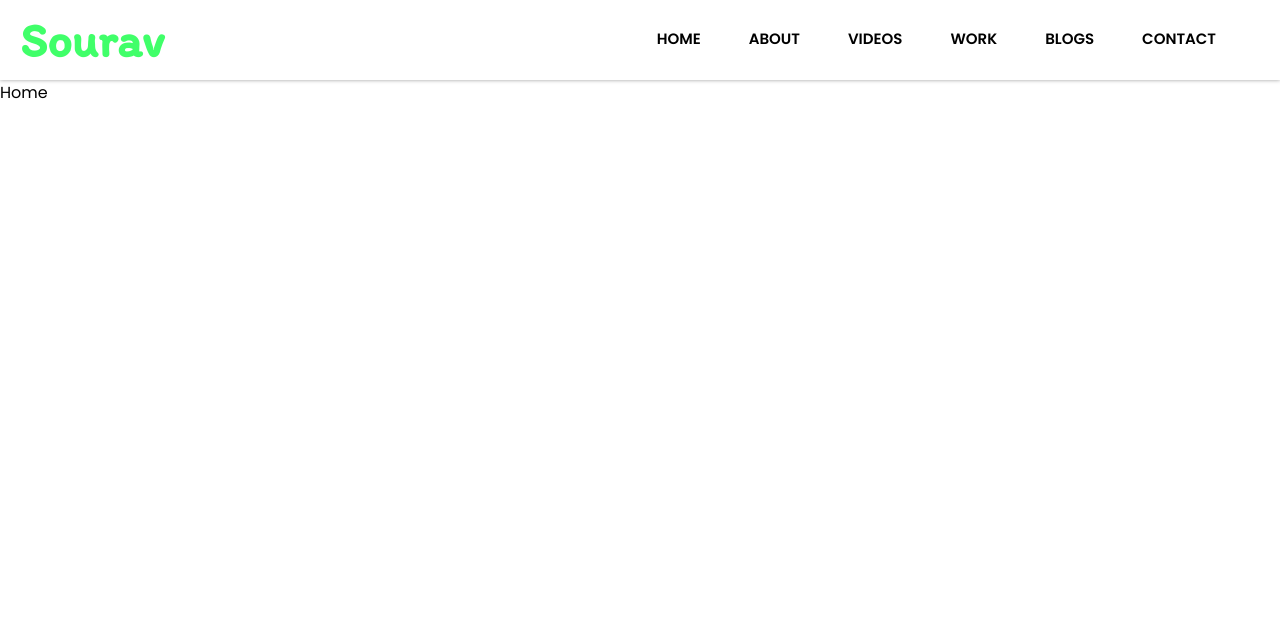
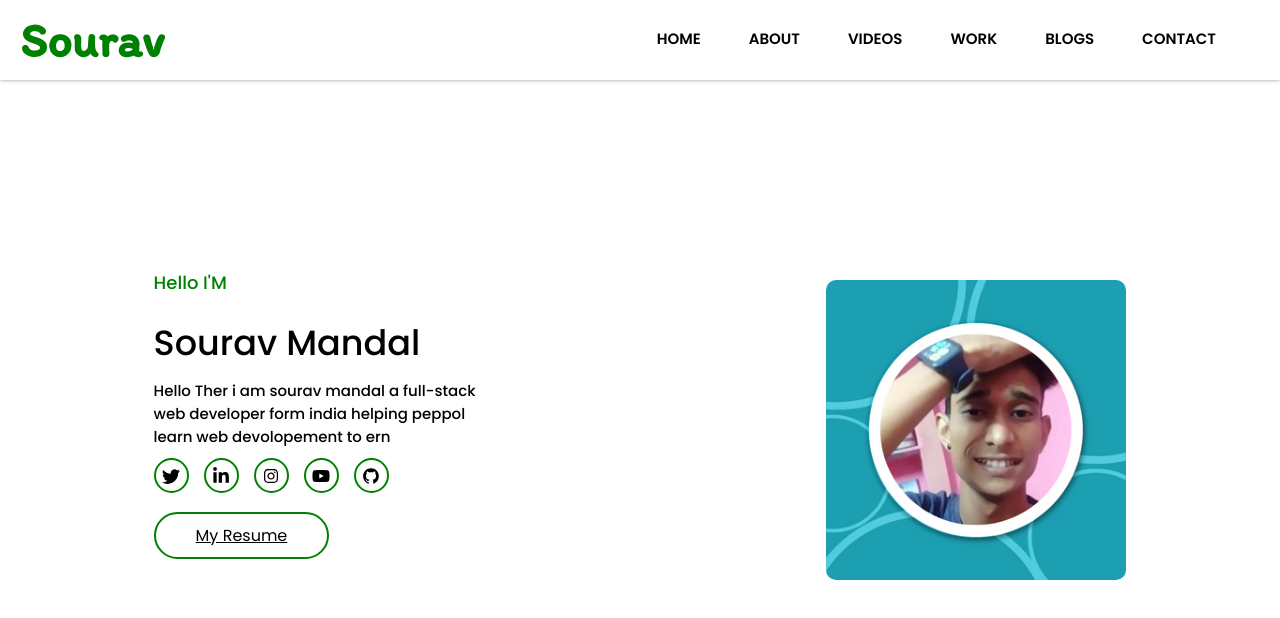
Before and after one commit to souravcodeweb/sourav_mandal, a React (Create React App) app: page / in a window 1280 px wide. Shown: the top 618 px of the page. Built offline with nearby package versions, Linux system fonts and the light colour scheme.

Commit message:
add all file

```diff
--- /dev/null
+++ b/src/Components/Pages/Home.css
@@ -0,0 +1,145 @@
+section{
+    padding: 150px 12%;
+}
+
+
+.home{
+    display: flex;
+    justify-content: space-between;
+    align-items: center;
+    flex-wrap: wrap;
+}
+.home .text{
+    width: 350px;
+}
+.home .text h1{
+    font-size: 18px;
+    font-weight: 500;
+    color: #008000;
+    margin-bottom: 20px;
+}
+.home .text h2{
+    font-size: 35px;
+    font-weight: 500;
+    color: var(--text-color);
+    margin-bottom: 10px;
+}
+.home .text p{
+    font-size: 15px;
+    color: var(--text-color);
+    font-weight: 500;
+    margin-bottom: 10px;
+    font-family: 'Poppins', sans-serif;
+}
+.socil-links a{
+    width: 35px;
+    height: 35px;
+    border-radius: 50%;
+    display: inline-flex;
+    align-items: center;
+    justify-content: center;
+    border: 2px solid #008000;
+    font-size: 18px;
+    color: var(--text-color);
+    margin-right: 15px;
+    margin-bottom: 30px;
+    transition: ease .3s;
+}
+.socil-links a:hover{
+    background-color: #008000;
+    color: var(--bg-color);
+}
+.btn a{
+    padding: 10px 40px;
+    border-radius: 30px;
+    border: 2px solid #008000;
+    background-color: var(--bg-color);
+    color: var(--text-color);
+    transition: all 0.3s;
+}
+.btn a:hover{
+    border: 2px solid var(--main-color);
+    color: var(--bg-color);
+    background-color: var(--main-color);
+}
+.home .img img{
+    width: 300px;
+    height: 300px;
+    margin-top: 50px;
+    border-radius: 10px;
+}
+
+
+/* this is about page css */
+
+/* #about{
+    padding: 90px 10%;
+} */
+/*
+@media (max-width: 414px){
+    #about{
+        padding: 10px 2%;
+    }
+} */
+.about{
+    display: flex;
+    justify-content: center;
+    align-items: center;
+    flex-direction: column;
+}
+.about .heading h1{
+    font-size: 35px;
+    font-weight: 500;
+    margin-bottom: 20px;
+    position: relative;
+    text-align: center;
+}
+.about .heading span{
+    color: var(--main-color);
+}
+.about .heading h1::after{
+    content: "";
+    position: absolute;
+    width: 10vw;
+    border-bottom: 3px solid var(--main-color);
+    left: 50%;
+    bottom: 0%;
+    transform: translateX(-50%);
+}
+.about .heading p{
+    font-weight: bold;
+    font-size: 20px;
+    color: var(--text-color);
+}
+
+.about .text{
+    text-align: justify;
+    margin-top: 20px;
+    height: auto;
+    display: flex;
+    justify-content: space-between;
+    align-items: center;
+}
+.about .text .img{
+    width: 350px;
+    height: 350px;
+    border-radius: 10%;
+}
+.about .text p{
+    font-size: 16px;
+    margin-bottom: 20px;
+    font-family: 'Poppins', sans-serif;
+    width: 350px;
+}
+
+
+@media (max-width: 500px){
+    .about .text {
+        flex-wrap: wrap;
+    }
+    .about .text img{
+        display: flex;
+        justify-content: center;
+        align-items: center;
+    }
+}
--- a/src/Components/Pages/Home.js
+++ b/src/Components/Pages/Home.js
@@ -1,9 +1,58 @@
-import React from 'react'
+import React from "react";
+import "./Home.css";
+import homeImg from "../../images/profilepic.png";
+import {BsTwitter} from "react-icons/bs";
+import {FaLinkedinIn} from "react-icons/fa";
+import {AiOutlineInstagram} from "react-icons/ai";
+import {FaYoutube} from "react-icons/fa";
+import {AiFillGithub} from "react-icons/ai";
+
+const data = {
+  mes: "Hello I'M",
+  name: "Sourav Mandal",
+  about: " Hello Ther i am sourav mandal a full-stack web developer form india helping peppol learn web devolopement to ern",
+};
 
 const Home = () => {
   return (
-    <div>Home</div>
-  )
-}
+    <section>
+      <div class="home">
+        <div class="text">
+          <h1>{data.mes}</h1>
+          <h2>{data.name}</h2>
+          <p>
+           {data.about}
+          </p>
+          <div class="socil-links">
+            <a href="#">
+             <BsTwitter/>
+            </a>
+            <a href="https://www.linkedin.com/in/souravcode/">
+              <FaLinkedinIn/>
+            </a>
+            <a href="#">
+              <AiOutlineInstagram/>
+            </a>
+            <a href="#">
+              <FaYoutube/>
+            </a>
+            <a href="#">
+              <AiFillGithub/>
+            </a>
+          </div>
+          <div class="btn">
+            <a href="./images/SouravMandal_Resume.pdf" download>
+              My Resume
+            </a>
+          </div>
+        </div>
 
-export default Home
+        <div class="img">
+          <img src={homeImg} alt="" />
+        </div>
+      </div>
+    </section>
+  );
+};
+
+export default Home;
--- a/src/Components/Ui/Navbar.css
+++ b/src/Components/Ui/Navbar.css
@@ -22,7 +22,7 @@
   }
 
   .nav-logo {
-    color: #40ff69;
+    color: #008000;
     align-items: center;
     margin-left: 20px;
     cursor: pointer;
@@ -70,7 +70,7 @@
 
   .nav-item:hover:after {
     width: 100%;
-    background: #40ff69;
+    background: #008000;
   }
   .nav-icon {
     display: none;
@@ -114,6 +114,6 @@
       transform: translate(-100%, 60%);
       font-size: 1.8rem;
       cursor: pointer;
-      color: #40ff69;
+      color: #008000;
     }
   }
```
Also changed, not shown: src/Components/Data/Data.js (added, +7 -0 lines), src/images/back.webp (added), src/images/profilepic.png (added).
